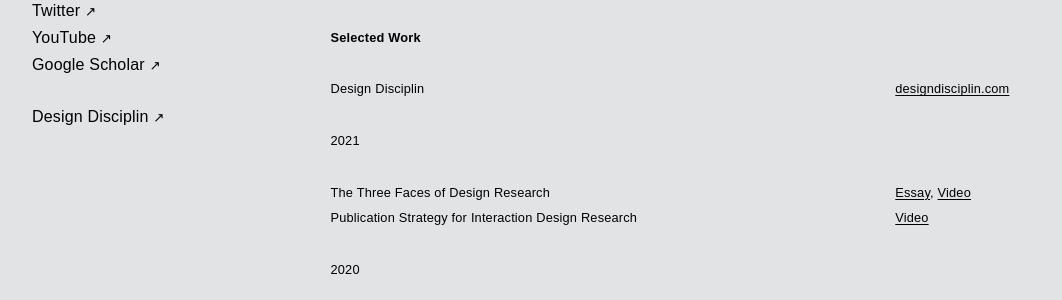
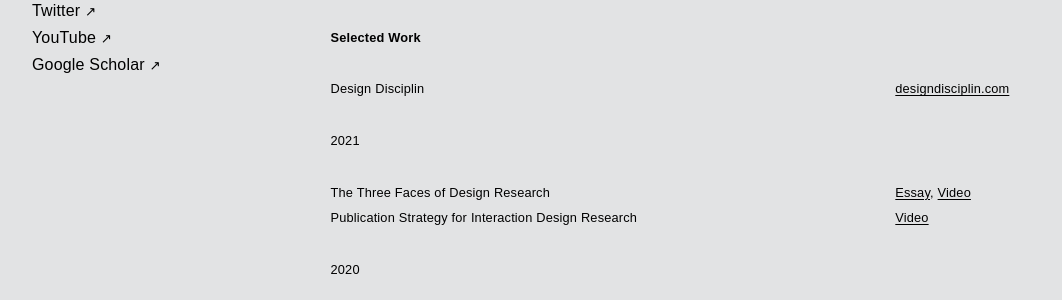
Before and after one commit to l77l77/mbaytas.github.io, a Jekyll site: the page built from README.md, in a window 1280 px wide. Shown: the part 240-540 px from the top of the page, without its empty margins (108-1170 px from the left). Built offline with Jekyll 4.4.1, drawn with Linux system fonts in a browser that asks for light colours; some web fonts are replaced; our own code applies the rules of GitHub Pages for plain Markdown files; comment, search, counter and statistics services are not loaded.

Commit message:
Update default.html

```diff
--- a/_layouts/default.html
+++ b/_layouts/default.html
@@ -247,10 +247,6 @@
             <a href="https://scholar.google.com/citations?user=2ZPGfGYAAAAJ" target="_blank">Google Scholar <small>&#x2197;&#xfe0e;</small></a>
           </p>
 
-          <p>
-            <a href="http://designdisciplin.com/" target="_blank">Design Disciplin <small>&#x2197;&#xfe0e;</small></a>
-          </p>
-
         </nav>
 
         <article>
```
